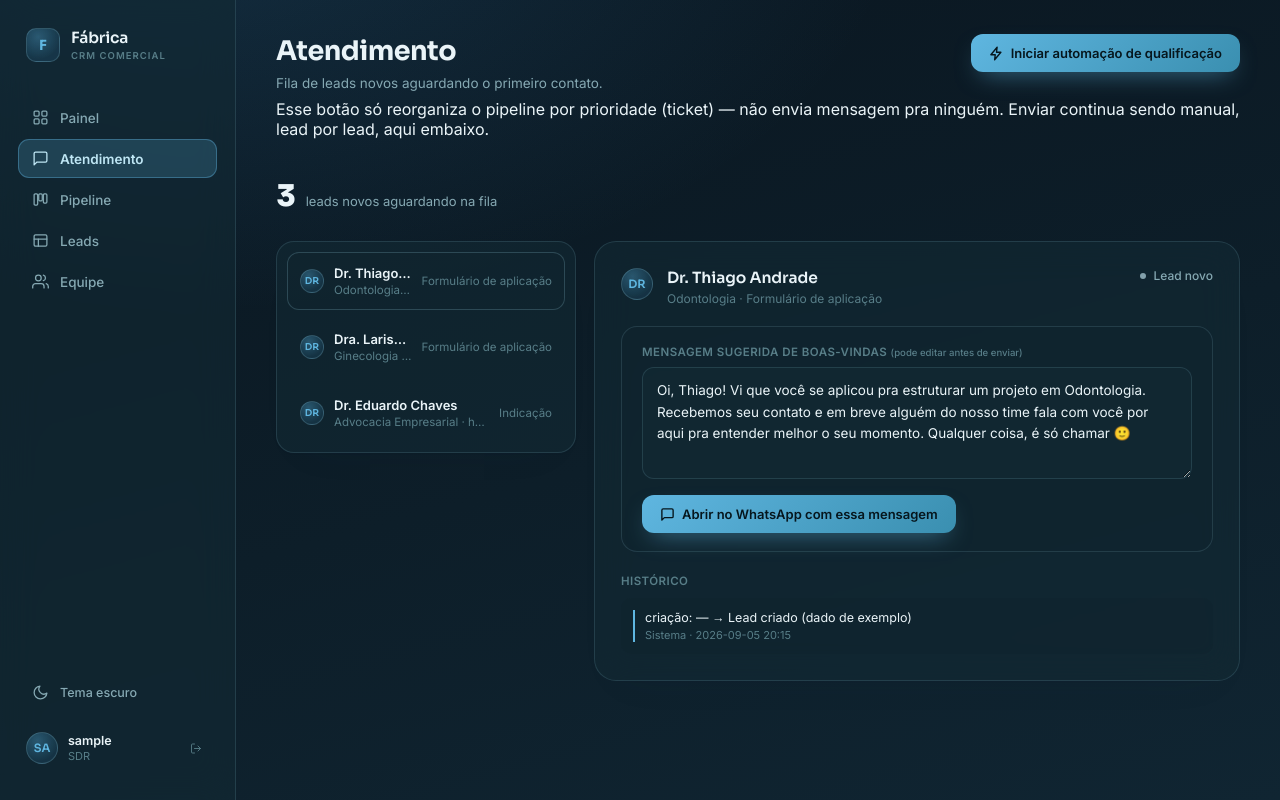
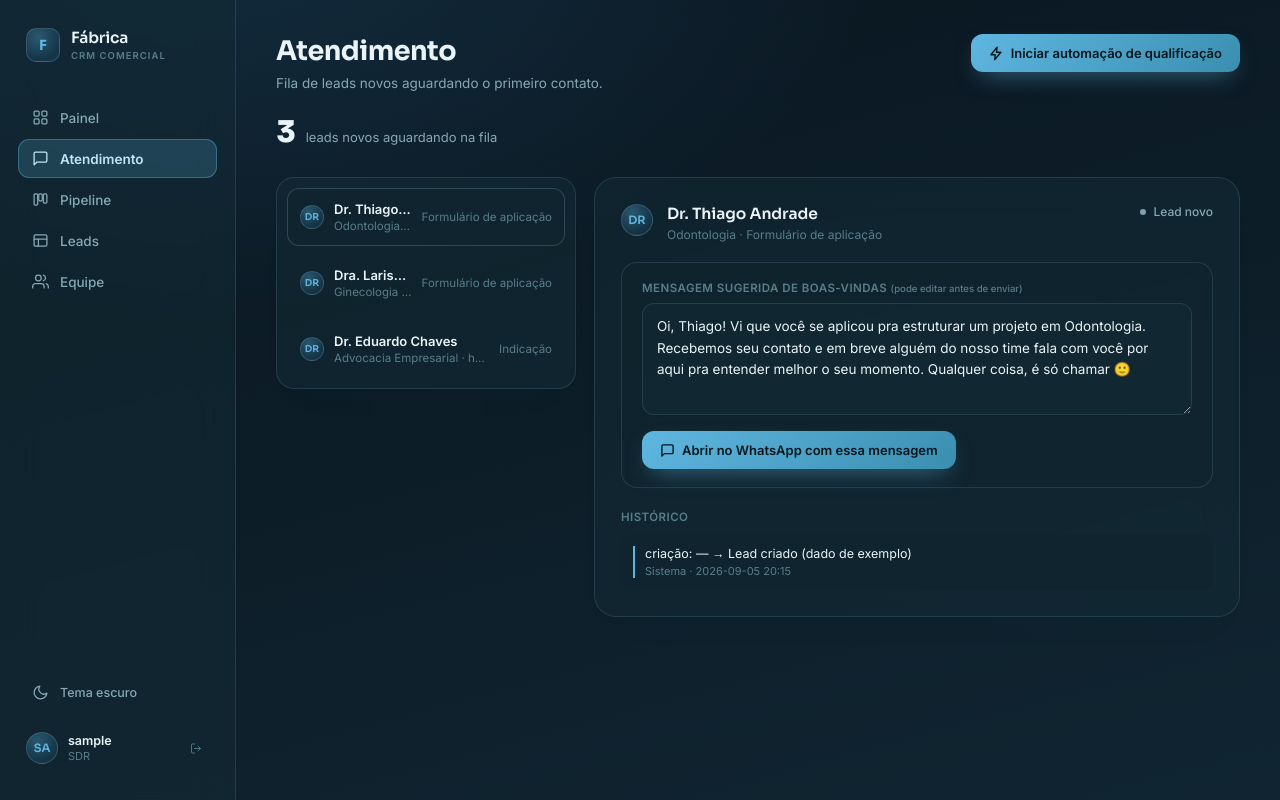
Before and after one commit to fabricadelancamentosoficial-jpg/crmfabrica, a Flask app: page /atendimento in a window 1280 px wide. Run offline with Flask 3, Linux system fonts and the light colour scheme; the visitor is signed in with stand-in values (Sample User, id 1); data comes from the database, SQL or seed files in the repository.

Commit message:
Remove legenda explicativa do botão de automação no Atendimento

```diff
--- a/templates/atendimento.html
+++ b/templates/atendimento.html
@@ -10,7 +10,6 @@
     </button>
   </div>
 </header>
-<p class="section-sub" style="margin-top:-14px;">Esse botão só reorganiza o pipeline por prioridade (ticket) — não envia mensagem pra ninguém. Enviar continua sendo manual, lead por lead, aqui embaixo.</p>
 
 <div class="atendimento-stat">
   <span class="atendimento-stat-value">{{ fila|length }}</span>
```
